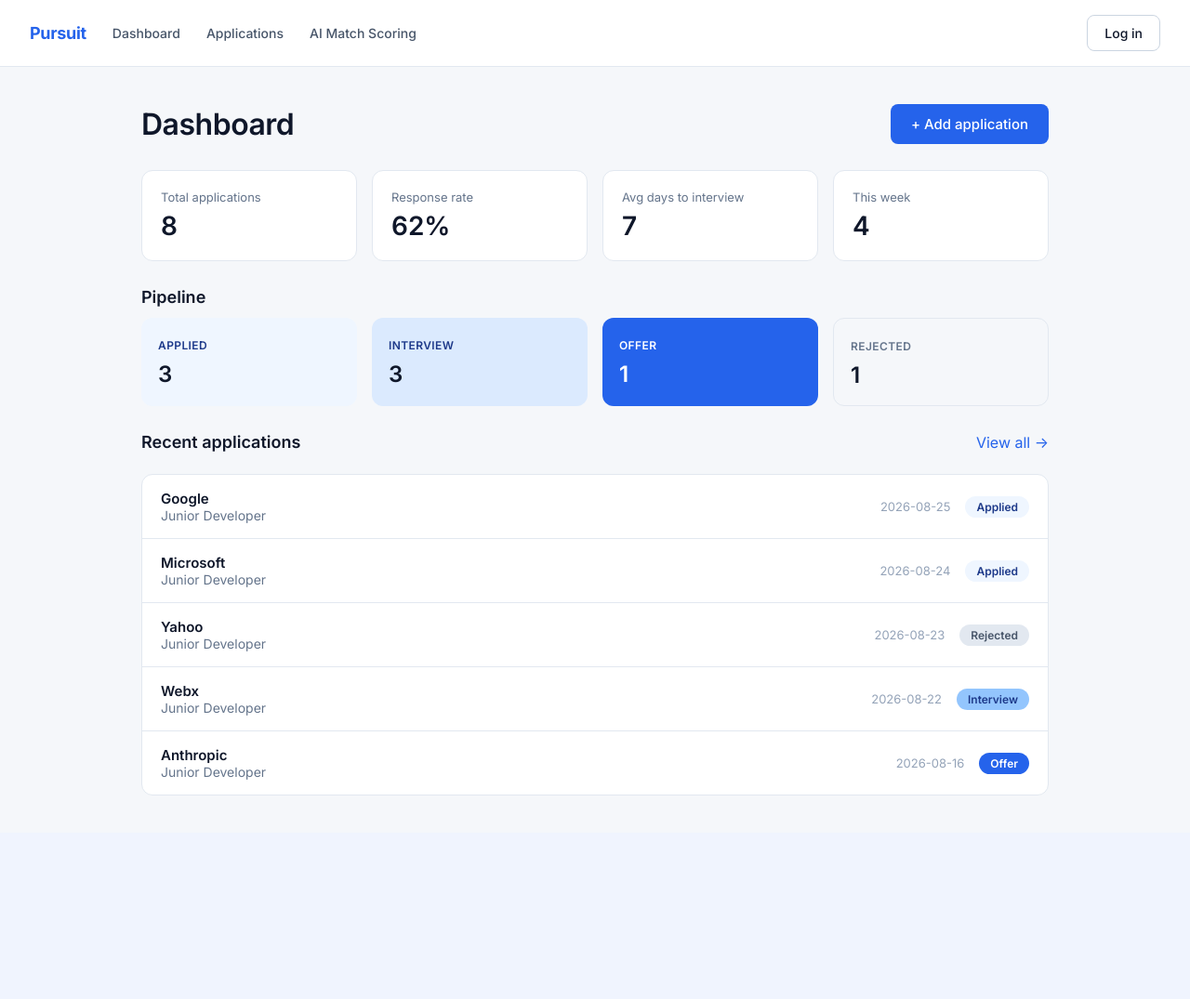
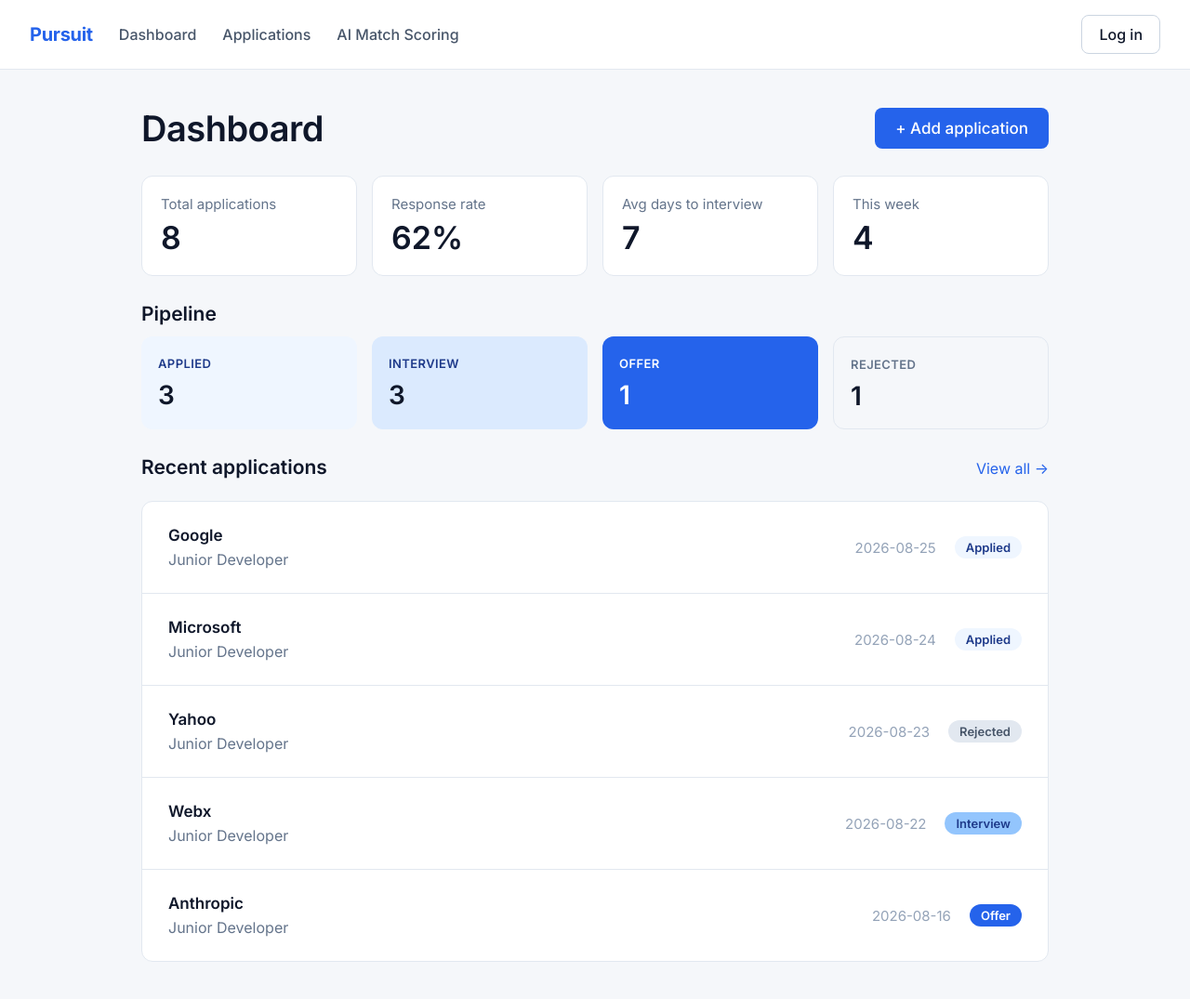
Before and after one commit to Voshana08/Job-Tracker-AI, a Flask app: page /dashboard in a window 1280 px wide. Shown: the whole page at 93% size. Before the commit the page ends 856 px from the top, so only its background shows below. Run offline with Flask 3, Linux system fonts and the light colour scheme; data comes from the database, SQL or seed files in the repository.

Commit message:
Dashboard padding and styling changed

```diff
--- a/static/styles.css
+++ b/static/styles.css
@@ -59,14 +59,14 @@ a:hover {
 }
 
 .hero-title {
-    font-size: 48px;
+    font-size: 56px;
     font-weight: 600;
     line-height: 1.1;
     margin: 0 0 16px;
 }
 
 .hero-subtitle {
-    font-size: 18px;
+    font-size: 21px;
     line-height: 1.5;
     opacity: 0.75;
     margin: 0 0 32px;
@@ -78,7 +78,7 @@ a:hover {
     border: none;
     border-radius: 8px;
     padding: 12px 22px;
-    font-size: 15px;
+    font-size: 17px;
     font-weight: 500;
     font-family: inherit;
     cursor: pointer;
@@ -107,7 +107,7 @@ a:hover {
 .feature-card:nth-child(3) { background-color: var(--tint-100); }
 
 .feature-title {
-    font-size: 13px;
+    font-size: 14px;
     font-weight: 600;
     color: var(--primary-deep);
     text-transform: uppercase;
@@ -116,7 +116,7 @@ a:hover {
 }
 
 .feature-text {
-    font-size: 15px;
+    font-size: 17px;
     line-height: 1.5;
     color: var(--charcoal);
     margin: 0;
@@ -134,12 +134,12 @@ a:hover {
 
 .navbar-brand {
     font-weight: 700;
-    font-size: 18px;
+    font-size: 20px;
     letter-spacing: -0.3px;
 }
 
 .navbar-link {
-    font-size: 14px;
+    font-size: 16px;
     font-weight: 500;
     color: var(--slate);
 }
@@ -154,7 +154,7 @@ a:hover {
     border: 1px solid var(--hairline-strong);
     border-radius: 8px;
     padding: 10px 18px;
-    font-size: 14px;
+    font-size: 16px;
     font-weight: 500;
     font-family: inherit;
     cursor: pointer;
@@ -180,7 +180,7 @@ a:hover {
 }
 
 .dashboard-header h1 {
-    font-size: 32px;
+    font-size: 38px;
     font-weight: 600;
     letter-spacing: -0.5px;
     margin: 0;
@@ -201,18 +201,18 @@ a:hover {
 }
 
 .stat-box-label {
-    font-size: 13px;
+    font-size: 15px;
     color: var(--steel);
     margin-bottom: 6px;
 }
 
 .stat-box-value {
-    font-size: 28px;
+    font-size: 34px;
     font-weight: 600;
 }
 
 .section-heading {
-    font-size: 18px;
+    font-size: 21px;
     font-weight: 600;
     margin-bottom: 12px;
 }
@@ -230,14 +230,14 @@ a:hover {
 }
 
 .pipeline-label {
-    font-size: 12px;
+    font-size: 13px;
     font-weight: 600;
     text-transform: uppercase;
     letter-spacing: 0.4px;
 }
 
 .pipeline-value {
-    font-size: 24px;
+    font-size: 28px;
     font-weight: 600;
     margin-top: 8px;
 }
@@ -273,7 +273,7 @@ a:hover {
     display: flex;
     justify-content: space-between;
     align-items: center;
-    padding: 16px 20px;
+    padding: 26px 28px;
     border-bottom: 1px solid var(--hairline);
 }
 
@@ -283,29 +283,30 @@ a:hover {
 
 .recent-company {
     font-weight: 600;
-    font-size: 15px;
+    font-size: 17px;
+    margin-bottom: 6px;
 }
 
 .recent-role {
     color: var(--steel);
-    font-size: 14px;
+    font-size: 16px;
 }
 
 .recent-right {
     display: flex;
     align-items: center;
-    gap: 16px;
+    gap: 20px;
 }
 
 .recent-date {
     color: var(--stone);
-    font-size: 13px;
+    font-size: 15px;
 }
 
 .status-tag {
     border-radius: 999px;
     padding: 4px 12px;
-    font-size: 12px;
+    font-size: 13px;
     font-weight: 600;
 }
 
@@ -320,5 +321,6 @@ a:hover {
     border-radius: 12px;
     text-align: center;
     padding: 48px;
+    font-size: 16px;
     color: var(--steel);
 }
```
